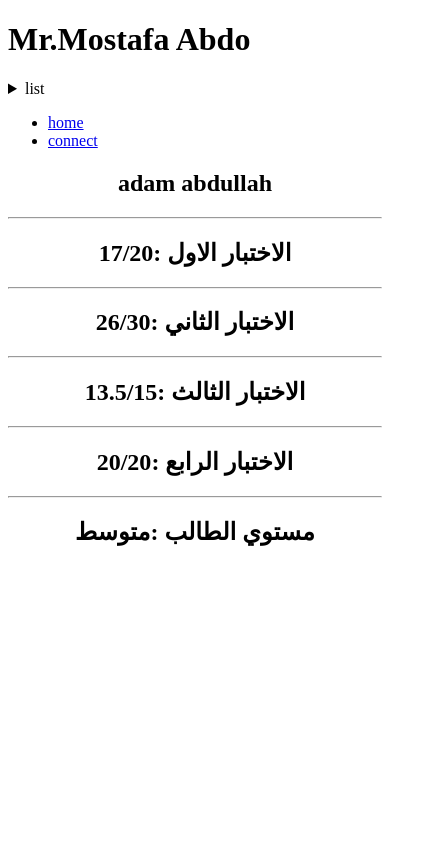
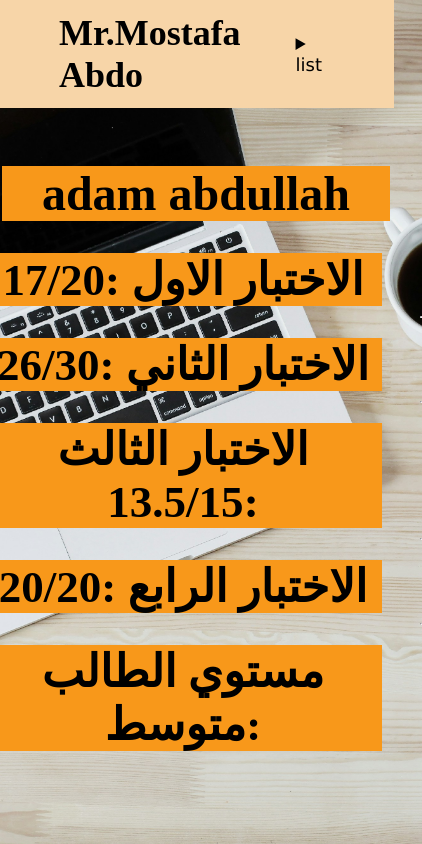
Before and after one commit to ahmed342saner1/as234, a plain HTML site: page adam_degree_ssec2.html in a window 390 px wide. Shown: the whole page, 422 px wide, since content can reach past the window. Drawn offline with Linux system fonts and the light colour scheme.

Commit message:
Add files via upload

```diff
--- a/adam_degree_ssec2.html
+++ b/adam_degree_ssec2.html
@@ -16,7 +16,7 @@
                 <details>
                     <summary>list</summary>
                         <p>
-                            <a href="ahmed_samer_2.html" class="a-list">home</a>
+                            <a href="index0.html" class="a-list">home</a>
                         </p>
                         <p>
                             <a href="connect.html" class="a-list">connect</a>
@@ -25,7 +25,7 @@
             </div>
             <nav>
                 <ul>
-                    <li><a href="ahmed_samer_2.html">home</a></li>
+                    <li><a href="index0.html">home</a></li>
                     <li><a href="connect.html">connect</a></li>
                 </ul>
             </nav>
--- /dev/null
+++ b/dergee.css
@@ -0,0 +1,340 @@
+* {
+    margin: 0;
+    padding: 0;
+    scroll-behavior: smooth;
+}
+
+body {
+    background-image: url(lauren-mancke-aOC7TSLb1o8-unsplash.jpg);
+    background-size: cover;
+    background-position: center;
+    width: 100%;
+    height: 100vh;
+    overflow: hidden;
+
+}
+
+.header {
+    display: flex;
+    justify-content: space-between;
+    align-items: center;
+    color: black;
+    padding: 20px 20px;
+    font-size: 20px;
+    background-color: #f7d5a8;
+    margin: 0px 0px 60px 0px;
+    z-index: 999;
+
+
+}
+
+.list {
+    display: none;
+}
+
+h1 {
+    color: black;
+}
+
+.header ul {
+    display: flex;
+}
+
+.header ul li {
+    list-style: none;
+    margin: 15px;
+    cursor: pointer;
+    font-family:Verdana, Geneva, Tahoma, sans-serif;
+    font-size: 25px;
+}
+
+.header ul li a:hover {
+    color: white;
+}
+
+.header ul li a {
+    text-decoration: none;
+    color: black;
+}
+
+/* 1023 641*/
+
+@media (max-width:1170px) {
+    .student .h2-1 {
+        font-size: 50px;
+        background-color: rgb(248, 152, 26);
+        margin: 0px 300px 0px 300px;
+        color: rgb(0, 0, 0);
+    }
+
+    .student .h2-2 {
+        font-size: 48px;
+        background-color: rgb(248, 152, 26);
+        margin: 0px 400px 0px 400px;
+        color: rgb(0, 0, 0);
+    }
+
+}
+
+@media (max-width:920px) {
+    .header {
+        padding: 20px 106px;
+        font-size: 18px;
+        margin: 0px -4px 58px 0px;
+    }
+}
+
+@media (max-width:1023px) {
+    .student .h2-2 {
+        font-size: 48px;
+        background-color: rgb(248, 152, 26);
+        margin: 0px 300px 0px 300px;
+        color: rgb(0, 0, 0);
+    }
+}
+
+@media (max-width:863px) {
+    .student .h2-1 {
+        font-size: 48px;
+        background-color: rgb(248, 152, 26);
+        margin: 0px 200px 0px 200px;
+        color: rgb(0, 0, 0);
+    }
+
+    .student .h2-2 {
+        font-size: 48px;
+        background-color: rgb(248, 152, 26);
+        margin: 0px 200px 0px 200px;
+        color: rgb(0, 0, 0);
+    }
+}
+
+@media (max-width:800px) {
+    .header {
+        font-size: 24px;
+        padding: 11px 50px;
+        margin: 0px 1px 51px -45px;
+    }
+    .header ul li {
+        margin: 15px;
+        font-size: 30px;
+    }
+    .student .h2-1 {
+        font-size: 48px;
+        background-color: rgb(248, 152, 26);
+        margin: 0px 88px 0px 80px;
+        color: rgb(0, 0, 0);
+    }
+
+    .student .h2-2 {
+        font-size: 48px;
+        background-color: rgb(248, 152, 26);
+        margin: 0px 88px 0px 80px;
+        color: rgb(0, 0, 0);
+    }
+}
+
+@media (max-width:712px) {
+    .header {
+        padding: 11px 50px;
+        margin: 0px 0px 51px -45px;
+    }
+
+    .student .h2-1 {
+        font-size: 48px;
+        background-color: rgb(248, 152, 26);
+        margin: 0px 76px 0px 50px;
+        color: rgb(0, 0, 0);
+    }
+
+    .student .h2-2 {
+        font-size: 48px;
+        background-color: rgb(248, 152, 26);
+        margin: 0px 76px 0px 50px;
+        color: rgb(0, 0, 0);
+    }
+}
+
+@media (max-width:641px) {
+    .header {
+        padding: 12px 59px;
+        margin: 0px -4px 58px -45px;
+    }
+
+    .student .h2-1 {
+        font-size: 48px;
+        background-color: rgb(248, 152, 26);
+        margin: 0px 150px 0px 150px;
+        color: rgb(0, 0, 0);
+    }
+
+    .student .h2-2 {
+        font-size: 48px;
+        background-color: rgb(248, 152, 26);
+        margin: 0px 150px 0px 150px;
+        color: rgb(0, 0, 0);
+    }
+}
+
+@media (max-width:540px) {
+    .header {
+        padding: 12px 59px;
+        margin: 0px -4px 58px -45px;
+    }
+}
+
+@media (max-width:520px) {
+    .header nav ul {
+        display: none;
+    }
+
+    .header .list {
+        color: black;
+        display: block;
+        font-family:Verdana, Geneva, Tahoma, sans-serif;
+    }
+
+    .header .list .a-list {
+        text-decoration: none;
+        color: black;
+    }
+
+    .header .list .a-list:hover {
+        color: white;
+    }
+}
+
+@media (max-width:470px) {
+    .header ul {
+        display: block;
+    }
+
+    .student .h2-1 {
+        font-size: 48px;
+        background-color: rgb(248, 152, 26);
+        margin: 0px 10px 0px 10px;
+        color: rgb(0, 0, 0);
+    }
+
+    .student .h2-2 {
+        font-size: 48px;
+        background-color: rgb(248, 152, 26);
+        margin: 0px 10px 0px 10px;
+        color: rgb(0, 0, 0);
+    }
+}
+
+@media (max-width:420px) {
+    .header {
+        font-size: 18px;
+        margin: 0px -4px 58px 0px;
+    }
+
+    .student .h2-2 {
+        font-size: 48px;
+        background-color: rgb(248, 152, 26);
+        margin: 0px 0px 0px 2px;
+        color: rgb(0, 0, 0);
+    }
+
+    .student .h2-1 {
+        font-size: 48px;
+        background-color: rgb(248, 152, 26);
+        margin: 0px 0px 0px 2px;
+        color: rgb(0, 0, 0);
+    }
+}
+
+@media (max-width:390px) {
+    .student .h2-2 {
+        font-size: 45px;
+        background-color: rgb(248, 152, 26);
+        margin: 0px 8px 0px -16px;
+        color: rgb(0, 0, 0);
+    }
+}
+
+@media (max-width:360px) {
+    .header {
+        font-size: 18px;
+        margin: -1px -59px 46px -50px;
+    }
+    .student .h2-1 {
+        font-size: 44px;
+        background-color: rgb(248, 152, 26);
+        margin: -1px -61px 0px -4px;
+        color: rgb(0, 0, 0);
+    }
+
+    .student .h2-2 {
+        font-size: 40px;
+        background-color: rgb(248, 152, 26);
+        margin: -1px -61px 0px -4px;
+        color: rgb(0, 0, 0);
+    }
+}
+
+@media (max-width:344px) {
+    .header {
+        font-size: 18px;
+        margin: -1px -75px 46px -50px;
+    }
+    .student .h2-1 {
+        font-size: 43px;
+        background-color: rgb(248, 152, 26);
+        margin: 0px -75px 0px -14px;
+        color: rgb(0, 0, 0);
+    }
+    .student .h2-2 {
+        font-size: 43px;
+        background-color: rgb(248, 152, 26);
+        margin: 0px -75px 0px -14px;
+        color: rgb(0, 0, 0);
+    }
+}
+
+@media (max-width:320px) {
+    .header {
+        font-size: 14px;
+        margin: 0px -100px 47px -55px;
+    }
+
+    .student .h2-1 {
+        font-size: 46px;
+        background-color: rgb(248, 152, 26);
+        margin: 0px -100px 0px -17px;
+        color: rgb(0, 0, 0);
+    }
+
+    .student .h2-2 {
+        font-size: 39px;
+        background-color: rgb(248, 152, 26);
+        margin: 0px -100px 0px -11px;
+        color: rgb(0, 0, 0);
+    }
+}
+
+.h2-1 {
+    font-size: 50px;
+    background-color: rgb(248, 152, 26);
+    margin: 0px 500px 0px 500px;
+    color: rgb(0, 0, 0);
+}
+
+hr {
+    margin: 10px 220px 20px 220px;
+
+
+}
+
+.h2-2 {
+    font-size: 48px;
+    background-color: rgb(248, 152, 26);
+    margin: 0px 500px 0px 500px;
+    color: rgb(0, 0, 0);
+
+}
+
+.hr1 {
+    margin: 10px 420px 20px 420px;
+}
```
Also changed, not shown: abdo_degree_prep1.html (+2 -2 lines), abdullah_dehree_sec3.html (+2 -2 lines), adiham_degree_sec2.html (+2 -2 lines), ali_degree_prep2.html (+2 -2 lines), connect.html (+1 -1 lines), mona_degree_perp3.html (+2 -2 lines), ndex.html (+1 -1 lines), omer_degree_prep2.html (+2 -2 lines), osama_degree_sec1.html (+2 -2 lines), samer_degree_sec1.html (+2 -2 lines), sanaa_degree_perp3.html (+2 -2 lines), shahd_degree_sec3.html (+2 -2 lines).
